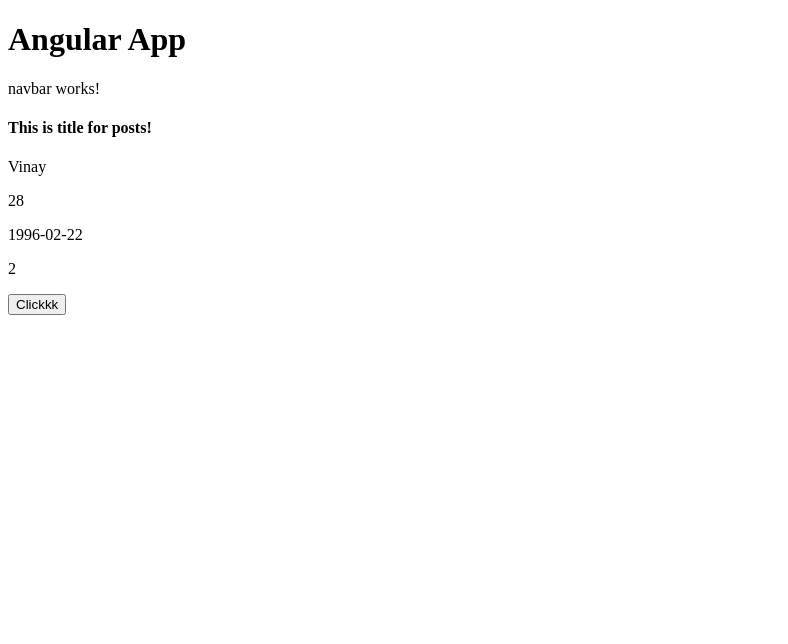
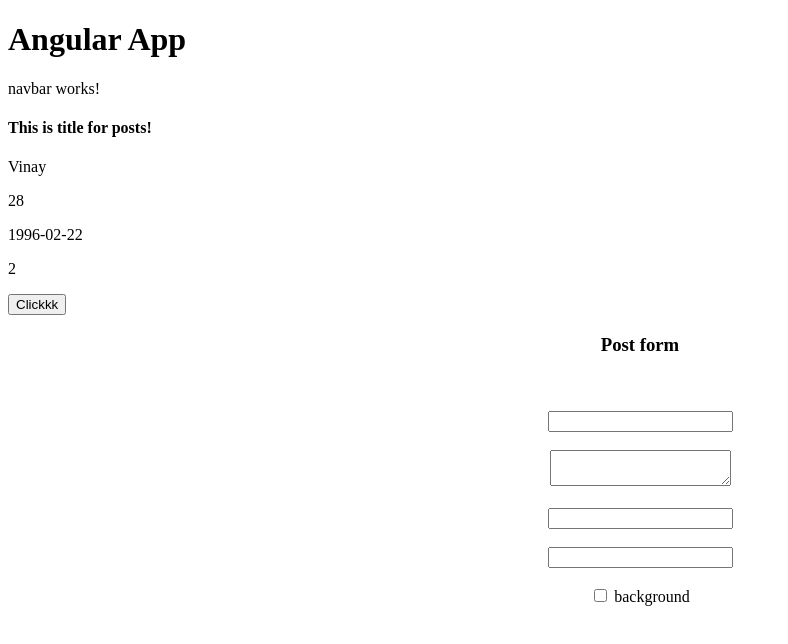
Before and after one commit to sahrawatvinay/Angular, an Angular app in the folder my-app/: page / in a window 1280 px wide. Shown: the top 644 px of the page, without its empty margins (0-788 px from the left). Built offline with nearby package versions, Linux system fonts and the light colour scheme.

Commit message:
2 way data binding

```diff
--- a/my-app/src/app/post/post.component.css
+++ b/my-app/src/app/post/post.component.css
@@ -0,0 +1,6 @@
+.add-bkgrnd{
+    background-color: yellow;
+}
+.form-post-content, .post-form-fields{
+    text-align: center;
+}
--- a/my-app/src/app/post/post.component.html
+++ b/my-app/src/app/post/post.component.html
@@ -4,3 +4,21 @@
 <p>{{fromParentData.details.dob}}</p>
 <p>{{fromParentData.singlePosts.length}}</p>
 <button (click) = 'sendDataToParentByEmit()'>Clickkk</button>
+
+<div class="post-form-fields">
+    <h3 [class.add-bkgrnd]="formData.background">Post form</h3><br /><br />
+    <input type="text" [(ngModel)] = "formData.postTitle"/><br /><br />
+    <textarea [(ngModel)] = "formData.postDescription"></textarea><br /><br />
+    <input type="text" [(ngModel)] = "formData.postImageUrl"/><br /><br />
+    <input type="text" [(ngModel)] = "formData.postUrl" /><br /><br />
+    <input type="checkbox" [(ngModel)] = "formData.background"/> background
+</div>
+<div class="form-post-content">
+   <p>{{formData.postTitle}}</p>
+   <p>{{formData.postDescription}}</p>
+   <img [src] = "formData.postImageUrl">
+   <a [href] = "formData.postUrl" target="_blank" [style.display]="formData.postUrl ? 'block': 'none'">More infoo</a>
+
+
+
+</div>
--- a/my-app/src/app/post/post.component.ts
+++ b/my-app/src/app/post/post.component.ts
@@ -1,10 +1,17 @@
 import { Component, Input, OnInit, Output, EventEmitter } from '@angular/core';
+import { FormsModule } from '@angular/forms';
 import { FacebookProfileData } from '../models/facebook-profile-data';
-
+type Form = {
+  postTitle: string;
+  postDescription: string;
+  postImageUrl: string;
+  postUrl: string;
+  background: boolean;
+};
 @Component({
   selector: 'app-post',
   standalone: true,
-  imports: [],
+  imports: [FormsModule],
   templateUrl: './post.component.html',
   styleUrl: './post.component.css',
 })
@@ -15,6 +22,13 @@ export class PostComponent {
   postDataOnEMit: string = 'data from post (child) component when emitted';
   @Input() fromParentData!: FacebookProfileData;
   @Output() eventEmitterMsg = new EventEmitter<string>();
+  formData: Form = {
+    postTitle: '',
+    postDescription: '',
+    postImageUrl: '',
+    postUrl: '',
+    background: false,
+  };
   sendDataToParentByEmit() {
     console.log('CLiCKKCKSDDS');
     this.eventEmitterMsg.emit(this.postDataOnEMit);
```
